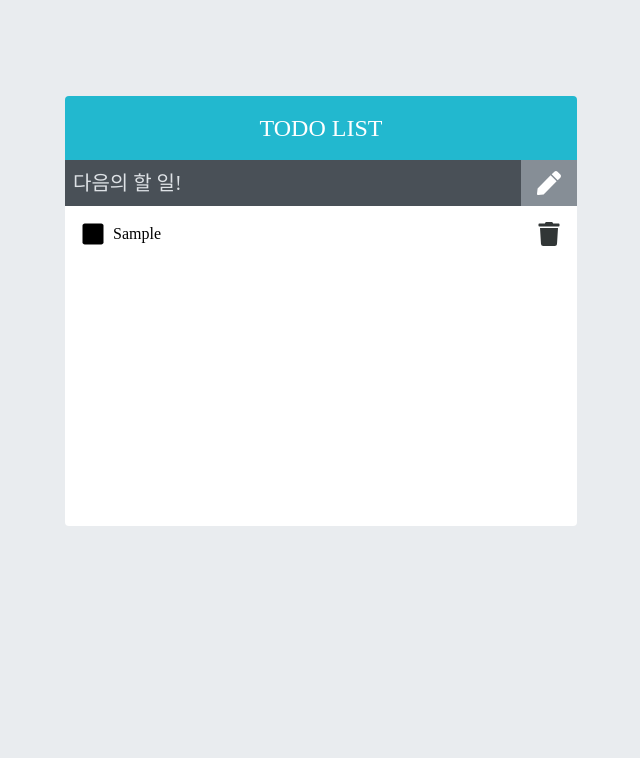
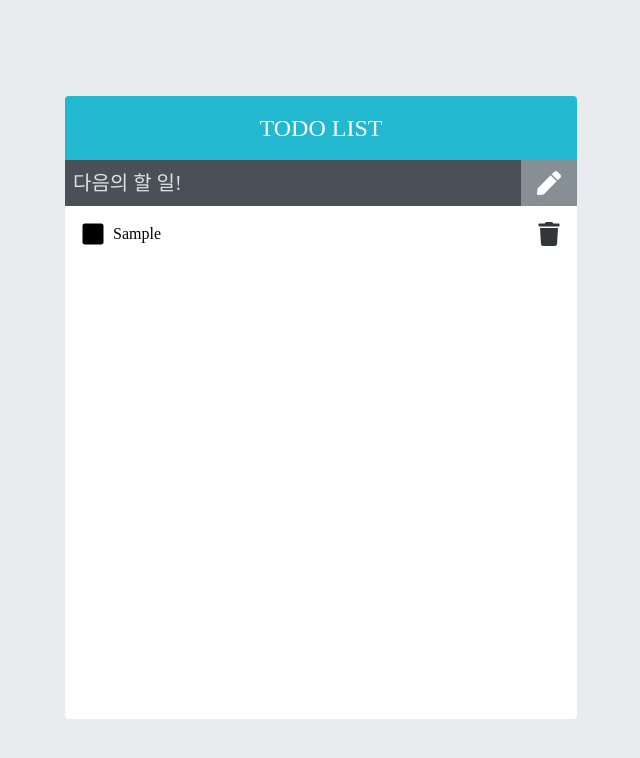
Before and after one commit to gardenee/todo-list, a React (Create React App) app: page / in a window 1280 px wide. Both pictures are taken after typing "Sample" into the empty fields and a click on the button 868 px from the left and 183 px from the top of the page. Shown: the top 758 px of the page, without its empty margins (319-959 px from the left). Built offline with nearby package versions, Linux system fonts and the light colour scheme; a web font is replaced by a local one.

Commit message:
refactor: react-virtualizer 이용한 성능 최적화

```diff
--- a/package.json
+++ b/package.json
@@ -11,6 +11,7 @@
     "react-dom": "^18.2.0",
     "react-icons": "^4.8.0",
     "react-scripts": "5.0.1",
+    "react-virtualized": "^9.22.3",
     "sass": "^1.58.3",
     "web-vitals": "^2.1.4"
   },
--- a/src/App.js
+++ b/src/App.js
@@ -1,4 +1,4 @@
-import { useCallback, useReducer, useRef, useState } from 'react';
+import { useCallback, useReducer, useRef } from 'react';
 import TodoInsert from './components/TodoInsert';
 import TodoList from './components/TodoList';
 import TodoTemplate from './components/TodoTemplate';
--- a/src/components/TodoList.js
+++ b/src/components/TodoList.js
@@ -1,19 +1,35 @@
 import './TodoList.scss';
+import { List } from 'react-virtualized';
 import TodoListItem from './TodoListItem';
-import React from 'react';
+import React, { useCallback } from 'react';
 
 const TodoList = ({ todos, onRemove, onToggle }) => {
-  return (
-    <div className="TodoList">
-      {todos.map((todo) => (
+  const rowRenderer = useCallback(
+    ({ index, key, style }) => {
+      const todo = todos[index];
+      return (
         <TodoListItem
           todo={todo}
-          key={todo.id}
+          key={key}
+          style={style}
           onRemove={onRemove}
           onToggle={onToggle}
         />
-      ))}
-    </div>
+      );
+    },
+    [onRemove, onToggle, todos],
+  );
+  return (
+    <List
+      className="TodoList"
+      width={512}
+      height={513}
+      rowCount={todos.length}
+      rowHeight={57}
+      rowRenderer={rowRenderer}
+      list={todos}
+      style={{ outline: 'none' }}
+    />
   );
 };
 
--- a/src/components/TodoListItem.js
+++ b/src/components/TodoListItem.js
@@ -3,12 +3,16 @@
 import React from 'react';
 import cn from 'classnames';
 
-const TodoListItem = ({ todo, onRemove, onToggle }) => {
+const TodoListItem = ({ todo, onRemove, onToggle, style }) => {
   const { id, text, checked } = todo;
 
   return (
+    <div className="TodoListItem-virtualized" style={style}>
       <div className="TodoListItem">
-      <div className={cn('checkbox', { checked })} onClick={() => onToggle(id)}>
+        <div
+          className={cn('checkbox', { checked })}
+          onClick={() => onToggle(id)}
+        >
           {checked ? <FaCheckSquare /> : <FaSquare />}
           <div className="text">{text}</div>
         </div>
@@ -16,6 +20,7 @@
           <FaTrash onClick={() => onRemove(id)} />
         </div>
       </div>
+    </div>
   );
 };
 
--- a/src/components/TodoListItem.scss
+++ b/src/components/TodoListItem.scss
@@ -1,10 +1,15 @@
+.TodoListItem-virtualized {
+  & + & {
+    border-top: 1px solid #dee2e6;
+  }
+  &:nth-child(even) {
+    background-color: #f8f9fa;
+  }
+}
 .TodoListItem {
   padding: 1rem;
   display: flex;
   align-items: center;
-  &:nth-child(even) {
-    background: #f8f9fa;
-  }
   .checkbox {
     cursor: pointer;
     flex: 1;
@@ -37,7 +42,4 @@
       color: #337794;
     }
   }
-  & + & {
-    border-top: 1px solid #dee2e6;
-  }
 }
```
Also changed, not shown: 1 other file (tests, documents, lock files or other folders). Lines whose indentation alone changed are shown as unchanged.
